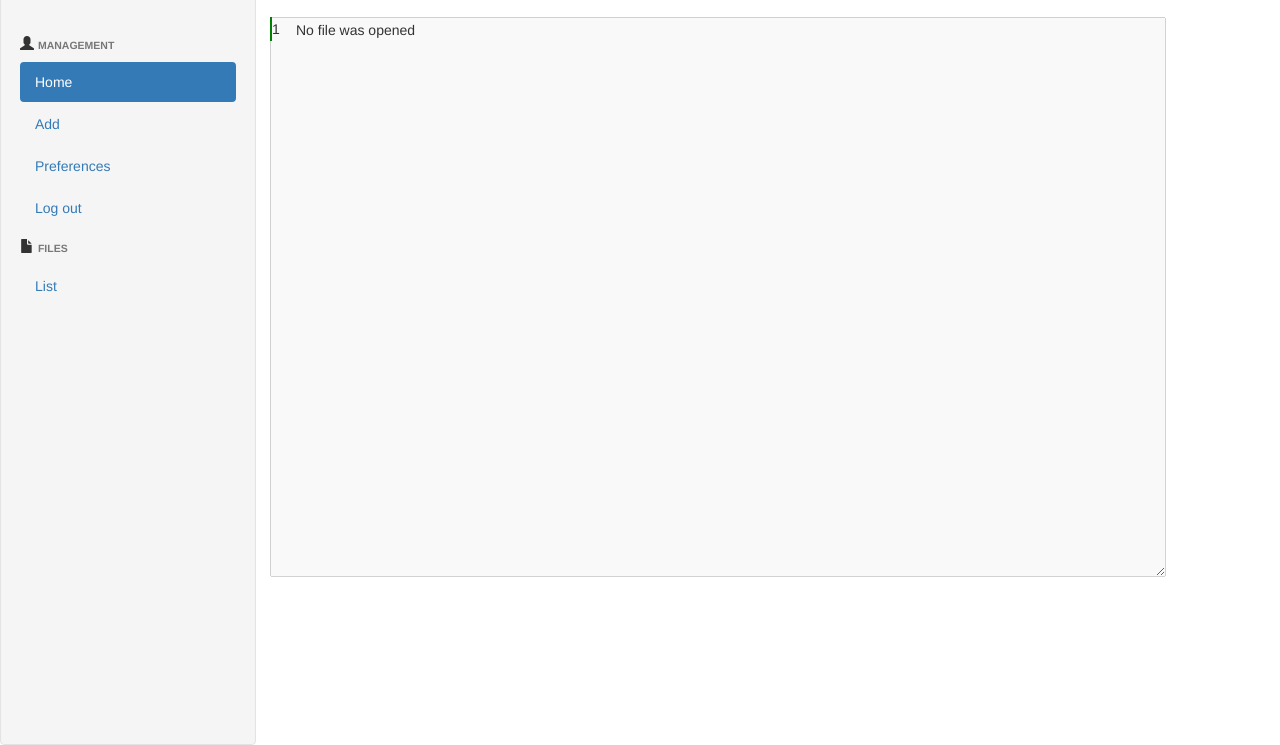
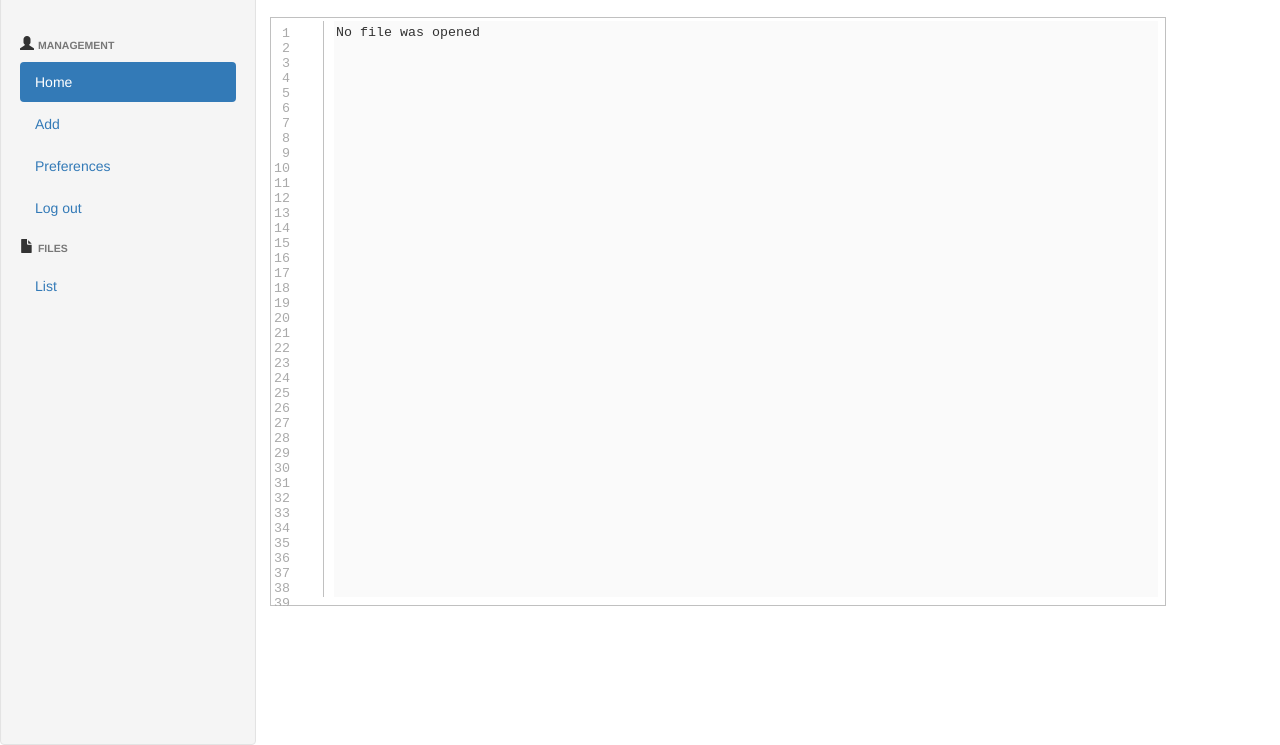
Before and after one commit to AntonioStipic/Cloude, a website: page static/views/home.html in a window 1280 px wide. Shown: the part 55-800 px from the top of the page. Drawn offline with nearby package versions, Linux system fonts and the light colour scheme; no server answers; files whose address does not match are found by name.

Commit message:
Added line numbers that work

```diff
--- a/static/css/home_style.css
+++ b/static/css/home_style.css
@@ -11,7 +11,7 @@
 	position: fixed;
 	min-width: 50vw;
 	max-width: 50vw;
-	width: 80%;
+	width: 70%;
 }
 .container {
 	white-space: nowrap;
@@ -23,15 +23,14 @@
 	border-right: 1px solid #b94a48;
 }
 #textarea {
-	height: 70vh;
+	position: relative;
+	height: 72vh;
 	width: 70vw;
 	z-index: 1000;
 }
 #fileNameLabel {
 	margin-right: 20px;
 }
-.numberedtextarea-line-numbers {
+.codelines {
 	position: absolute;
-	z-index: 1001;
-	background-color: green;
 }
--- /dev/null
+++ b/static/css/lines.css
@@ -0,0 +1,68 @@
+/**
+ * jQuery Lined Textarea Plugin
+ *   http://alan.blog-city.com/jquerylinedtextarea.htm
+ *
+ * Copyright (c) 2010 Alan Williamson
+ *
+ * Released under the MIT License:
+ * http://www.opensource.org/licenses/mit-license.php
+ *
+ * Usage:
+ *   Displays a line number count column to the left of the textarea
+ *
+ *   Class up your textarea with a given class, or target it directly
+ *   with JQuery Selectors
+ *
+ *   $(".lined").linedtextarea({
+ *   	selectedLine: 10,
+ *    selectedClass: 'lineselect'
+ *   });
+ *
+ */
+
+.linedwrap {
+	border: 1px solid #c0c0c0;
+	padding: 3px;
+}
+
+.linedtextarea {
+	padding: 0px;
+	margin: 0px;
+}
+
+.linedtextarea textarea, .linedwrap .codelines .lineno {
+	font-size: 10pt;
+	font-family: monospace;
+	line-height: normal !important;
+}
+
+.linedtextarea textarea {
+	padding-right:0.3em;
+	padding-top:0.3em;
+	border: 0;
+}
+
+.linedwrap .lines {
+	margin-top: 0px;
+	width: 50px;
+	float: left;
+	overflow: hidden;
+	border-right: 1px solid #c0c0c0;
+	margin-right: 10px;
+}
+
+.linedwrap .codelines {
+	padding-top: 5px;
+}
+
+.linedwrap .codelines .lineno {
+	color:#AAAAAA;
+	padding-right: 0.5em;
+	padding-top: 0.0em;
+	text-align: right;
+	white-space: nowrap;
+}
+
+.linedwrap .codelines .lineselect {
+	color: red;
+}
--- /dev/null
+++ b/static/js/lines.js
@@ -0,0 +1,126 @@
+/**
+ * jQuery Lined Textarea Plugin
+ *   http://alan.blog-city.com/jquerylinedtextarea.htm
+ *
+ * Copyright (c) 2010 Alan Williamson
+ *
+ * Version:
+ *    $Id: jquery-linedtextarea.js 464 2010-01-08 10:36:33Z alan $
+ *
+ * Released under the MIT License:
+ *    http://www.opensource.org/licenses/mit-license.php
+ *
+ * Usage:
+ *   Displays a line number count column to the left of the textarea
+ *
+ *   Class up your textarea with a given class, or target it directly
+ *   with JQuery Selectors
+ *
+ *   $(".lined").linedtextarea({
+ *   	selectedLine: 10,
+ *    selectedClass: 'lineselect'
+ *   });
+ *
+ * History:
+ *   - 2010.01.08: Fixed a Google Chrome layout problem
+ *   - 2010.01.07: Refactored code for speed/readability; Fixed horizontal sizing
+ *   - 2010.01.06: Initial Release
+ *
+ */
+(function($) {
+
+	$.fn.linedtextarea = function(options) {
+
+		// Get the Options
+		var opts = $.extend({}, $.fn.linedtextarea.defaults, options);
+
+
+		/*
+		 * Helper function to make sure the line numbers are always
+		 * kept up to the current system
+		 */
+		var fillOutLines = function(codeLines, h, lineNo){
+			while ( (codeLines.height() - h ) <= 0 ){
+				if ( lineNo == opts.selectedLine )
+					codeLines.append("<div class='lineno lineselect'>" + lineNo + "</div>");
+				else
+					codeLines.append("<div class='lineno'>" + lineNo + "</div>");
+
+				lineNo++;
+			}
+			return lineNo;
+		};
+
+
+		/*
+		 * Iterate through each of the elements are to be applied to
+		 */
+		return this.each(function() {
+			var lineNo = 1;
+			var textarea = $(this);
+
+			/* Turn off the wrapping of as we don't want to screw up the line numbers */
+			textarea.attr("wrap", "off");
+			textarea.css({resize:'none'});
+			var originalTextAreaWidth	= textarea.outerWidth();
+
+			/* Wrap the text area in the elements we need */
+			textarea.wrap("<div class='linedtextarea'></div>");
+			var linedTextAreaDiv	= textarea.parent().wrap("<div class='linedwrap' style='width:" + originalTextAreaWidth + "px'></div>");
+			var linedWrapDiv 			= linedTextAreaDiv.parent();
+
+			linedWrapDiv.prepend("<div class='lines' style='width:50px'></div>");
+
+			var linesDiv	= linedWrapDiv.find(".lines");
+			linesDiv.height( textarea.height() + 6 );
+
+
+			/* Draw the number bar; filling it out where necessary */
+			linesDiv.append( "<div class='codelines'></div>" );
+			var codeLinesDiv	= linesDiv.find(".codelines");
+			lineNo = fillOutLines( codeLinesDiv, linesDiv.height(), 1 );
+
+			/* Move the textarea to the selected line */
+			if ( opts.selectedLine != -1 && !isNaN(opts.selectedLine) ){
+				var fontSize = parseInt( textarea.height() / (lineNo-2) );
+				var position = parseInt( fontSize * opts.selectedLine ) - (textarea.height()/2);
+				textarea[0].scrollTop = position;
+			}
+
+
+			/* Set the width */
+			var sidebarWidth					= linesDiv.outerWidth();
+			var paddingHorizontal 		= parseInt( linedWrapDiv.css("border-left-width") ) + parseInt( linedWrapDiv.css("border-right-width") ) + parseInt( linedWrapDiv.css("padding-left") ) + parseInt( linedWrapDiv.css("padding-right") );
+			var linedWrapDivNewWidth 	= originalTextAreaWidth - paddingHorizontal;
+			var textareaNewWidth			= originalTextAreaWidth - sidebarWidth - paddingHorizontal - 20;
+
+			textarea.width( textareaNewWidth );
+			linedWrapDiv.width( linedWrapDivNewWidth );
+
+
+
+			/* React to the scroll event */
+			textarea.scroll( function(tn){
+				var domTextArea		= $(this)[0];
+				var scrollTop 		= domTextArea.scrollTop;
+				var clientHeight 	= domTextArea.clientHeight;
+				codeLinesDiv.css( {'margin-top': (-1*scrollTop) + "px"} );
+				lineNo = fillOutLines( codeLinesDiv, scrollTop + clientHeight, lineNo );
+			});
+
+
+			/* Should the textarea get resized outside of our control */
+			textarea.resize( function(tn){
+				var domTextArea	= $(this)[0];
+				linesDiv.height( domTextArea.clientHeight + 6 );
+			});
+
+		});
+	};
+
+  // default options
+  $.fn.linedtextarea.defaults = {
+  	selectedLine: -1,
+  	selectedClass: 'lineselect'
+  };
+})(jQuery);
--- a/static/views/home.html
+++ b/static/views/home.html
@@ -6,11 +6,13 @@
 	<link rel="stylesheet" type="text/css" href="../css/reset.css">
 	<link rel="stylesheet" href="https://maxcdn.bootstrapcdn.com/bootstrap/3.3.7/css/bootstrap.min.css" integrity="sha384-BVYiiSIFeK1dGmJRAkycuHAHRg32OmUcww7on3RYdg4Va+PmSTsz/K68vbdEjh4u" crossorigin="anonymous">
 	<link rel="stylesheet" type="text/css" href="../css/home_style.css">
+	<link rel="stylesheet" type="text/css" href="../css/lines.css">
 
 	<script src="https://code.jquery.com/jquery-3.1.1.min.js" integrity="sha256-hVVnYaiADRTO2PzUGmuLJr8BLUSjGIZsDYGmIJLv2b8=" crossorigin="anonymous"></script>
 	<script type="text/javascript" src="../js/angular.min.js"></script>
 	<script type="text/javascript" src="../js/app.js"></script>
 	<script type="text/javascript" src="../js/home.js"></script>
+	<script type="text/javascript" src="../js/lines.js"></script>
 </head>
 <body>
 	<body ng-app="cloude">
@@ -55,8 +57,9 @@
 						document.getElementById("fileNameBr1").style.display = "none";
 						document.getElementById("fileNameBr2").style.display = "none";
 
-						$("#textarea").numberedtextarea();
+						$("#textarea").linedtextarea();
 						changeHappened();
+
 					});
 				});
 
@@ -74,13 +77,12 @@
 				}
 
 				function changeHappened() {
-					var position = $("#textarea").position();
+					/* var position = $("#textarea").position();
 					$(".numberedtextarea-line-numbers").css({"top":position.top + "px"});
 
 					var height = $("#myElement").height();
-					$(".numberedtextarea-line-numbers").css('overflowY', height);
+					$(".numberedtextarea-line-numbers").css('overflowY', height);  */
 				}
-
 
 
 				/**********************************************/
```
Also changed, not shown: static/js/jQuery.scrollSpeed.js (added, +98 -0 lines), static/views/assets/textarea.html (+1 -1 lines), static/js/jquery.numberedtextarea.js.
